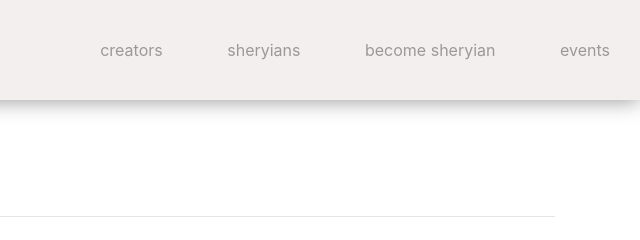
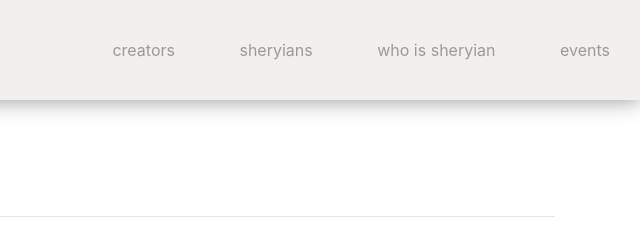
Before and after one commit to kattakolu/kattakolu.github.io, a plain HTML site: page sheryians.html in a window 1280 px wide. Shown: the top 240 px of the page, 640-1280 px from the left. Drawn offline with nearby package versions, Linux system fonts and the light colour scheme.

Commit message:
Update sheryians.html

```diff
--- a/sheryians.html
+++ b/sheryians.html
@@ -17,7 +17,7 @@
             <ul>
                     <a class="full" href="/"><li>creators</li></a>
                     <a class="full" href="sheryians.html"><li>sheryians</li></a>
-                    <a class="full" href="/"><li>become sheryian</li></a>
+                    <a class="full" href="/"><li>who is sheryian</li></a>
                     <a class="full" href="events.html"><li>events</li></a>
                     <i id="small" class="fa fa-2x fa-bars"></i>
             </ul>
@@ -25,7 +25,7 @@
                 <ul>
                     <a href="index.html"><li>creators</li></a>
                     <a href="#"><li>sheryians</li></a>
-                    <a href="index.html"><li>become sheryian</li></a>
+                    <a href="index.html"><li>who is sheryian</li></a>
                     <a href="/events.html"><li>events</li></a>
                 </ul>
             </div>
```
